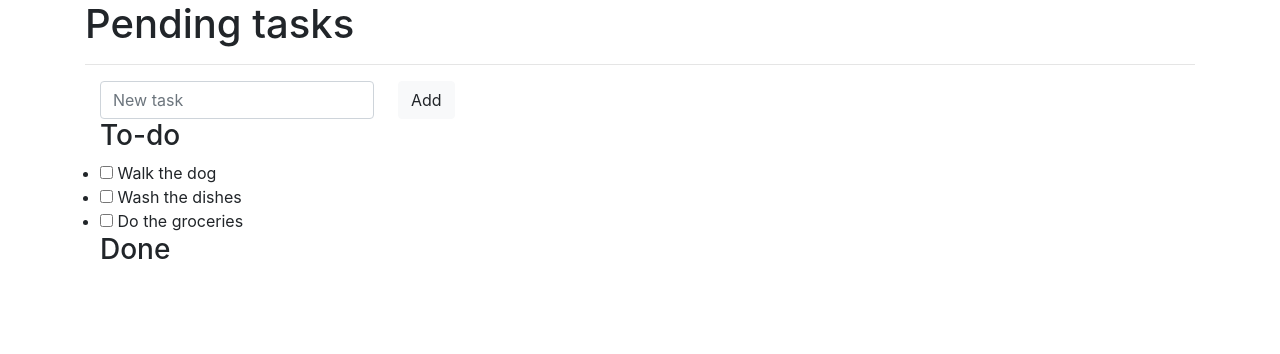
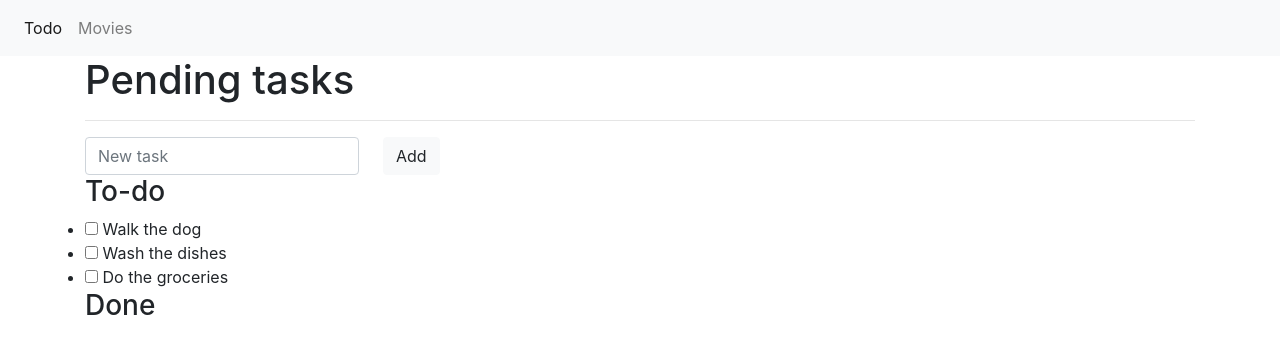
Before and after one commit to ismaelandrade/trainee-JS-Vue, a Vue app: page / in a window 1280 px wide. Shown: the top 354 px of the page. Built offline with nearby package versions, Linux system fonts and the light colour scheme.

Commit message:
Add NavBar

```diff
--- a/src/App.vue
+++ b/src/App.vue
@@ -1,15 +1,16 @@
 <template>
-  <div id="app" class="container">
+  <div id="app">
+    <nav-bar />
     <router-view />
   </div>
 </template>
 
 <script>
-import TodoPage from './components/todo/TodoPage'
+import NavBar from './components/NavBar'
 export default {
   name: 'app',
   components: {
-    TodoPage
+    NavBar
   }
 }
 </script>
--- /dev/null
+++ b/src/components/NavBar.vue
@@ -0,0 +1,19 @@
+<template>
+  <nav class="navbar navbar-expand-lg navbar-light bg-light">
+    <div class="collapse navbar-collapse" id="navbarNav">
+      <ul class="navbar-nav">
+        <nav-bar-link to="/" label="Todo" />
+        <nav-bar-link to="/movies" label="Movies" />
+      </ul>
+    </div>
+  </nav>
+</template>
+
+<script>
+import NavBarLink from './NavBarLink'
+export default {
+  components: {
+    NavBarLink
+  }
+}
+</script>
--- /dev/null
+++ b/src/components/NavBarLink.vue
@@ -0,0 +1,27 @@
+<template>
+  <li class="nav-item">
+    <router-link :to="to" class="nav-link" :class="{ 'active': isActive }">
+      {{ label }}
+    </router-link>
+  </li>
+</template>
+
+<script>
+export default {
+  props: {
+    to: {
+      type: String,
+      required: true
+    },
+    label: {
+      type: String,
+      required: true
+    },
+  },
+  computed: {
+    isActive() {
+      return this.$route.path === this.to
+    }
+  }
+}
+</script>
--- a/src/components/todo/TodoPage.vue
+++ b/src/components/todo/TodoPage.vue
@@ -1,8 +1,8 @@
 <template>
-  <div>
+  <div class="container">
     <h1>{{ title || 'My to-do list'}}</h1>
     <hr>
-    <div class="container">
+    <div>
       <todo-form @addTodo="addTodo" />
       <h3>To-do</h3>
       <todo-list :todos="pendingTodos" @toggleTodo="toggleTodo" />
```
